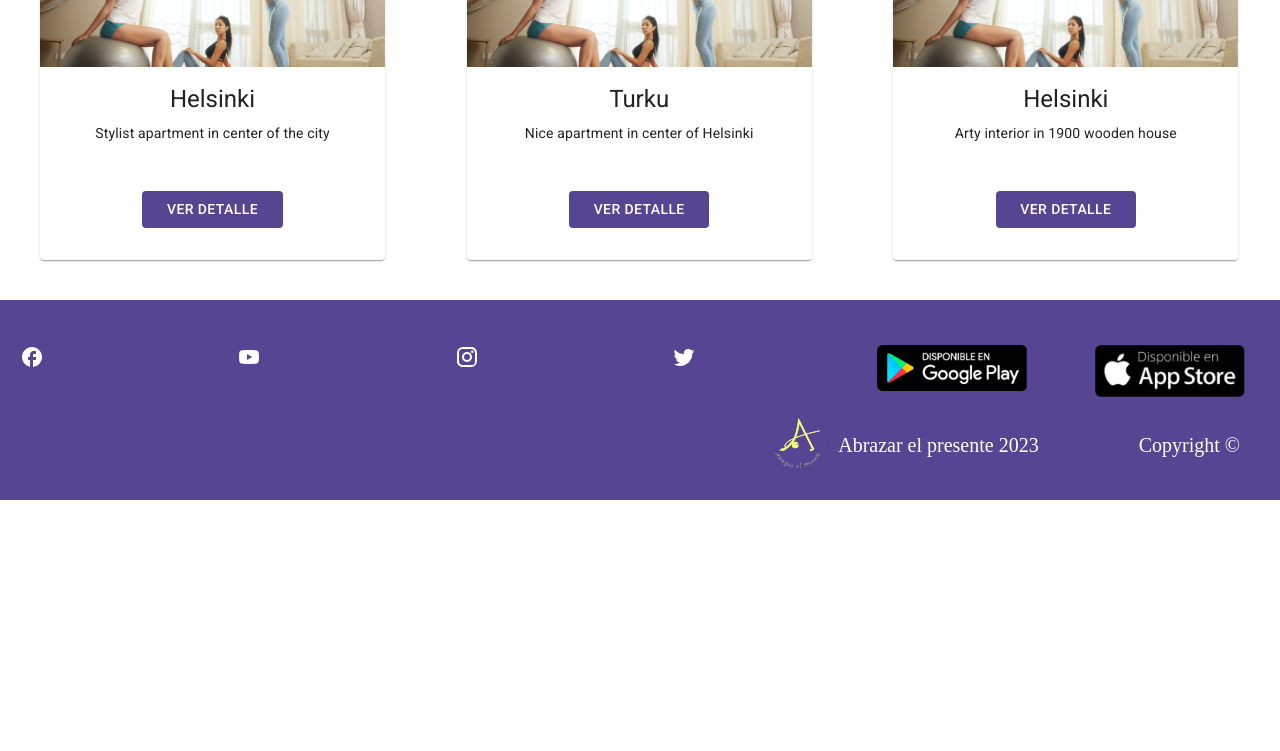
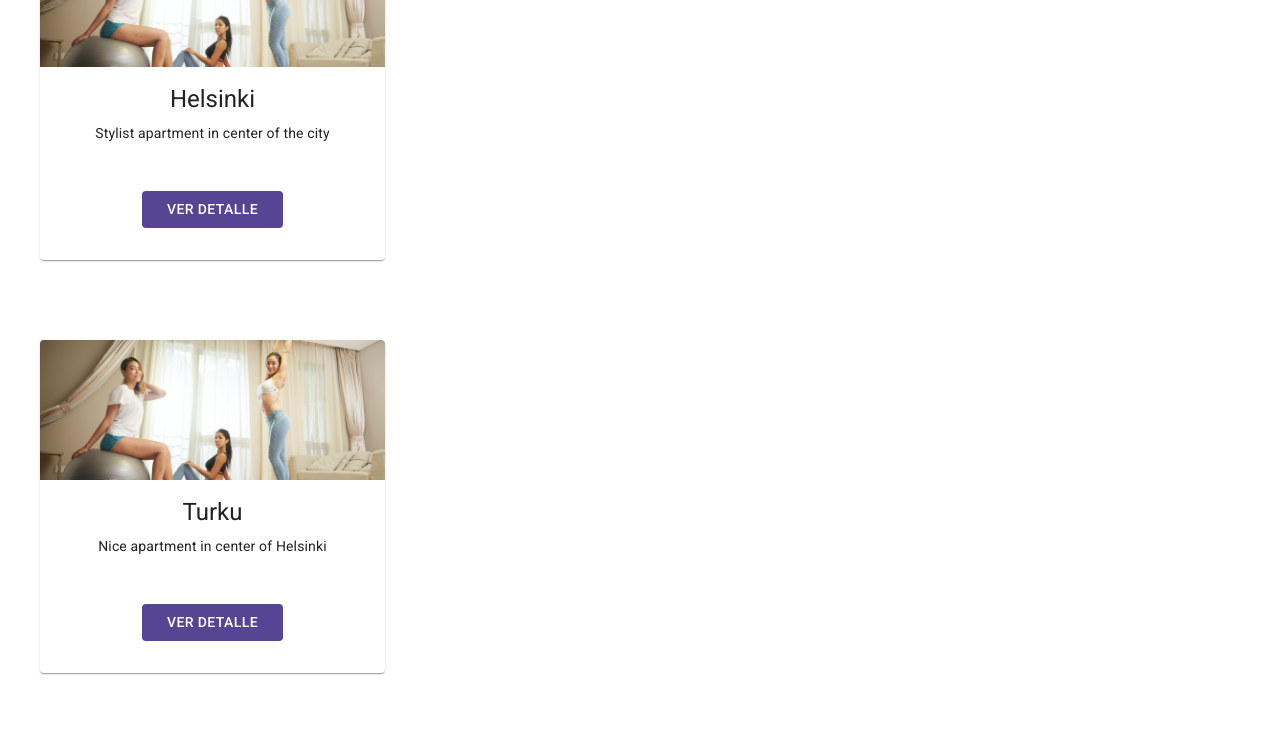
Before and after one commit to pabloencina/e-commerce-react, a React (Create React App) app: page / in a window 1280 px wide. Shown: the part 851-1602 px from the top of the page. Before the commit the page ends 1351 px from the top, so only its background shows below. Built offline with nearby package versions, Linux system fonts and the light colour scheme.

Commit message:
Se creo la sección de productos de oferta

```diff
--- a/src/components/App.jsx
+++ b/src/components/App.jsx
@@ -6,6 +6,7 @@ import Footer from "./Footer";
 import CarouselImages from "./carousel/CarouselImages";
 import { Box } from "@mui/system";
 import SearchAutocomplete from "./navbar/Autocomplete";
+import dataArray from "./ejemplo";
 //import Nosotros from "./Nosotros";
 //import { collection, getDocs } from "firebase/firestore";
 //import { useEffect } from "react";
@@ -13,12 +14,6 @@ import SearchAutocomplete from "./navbar/Autocomplete";
 //import { async } from "@firebase/util";
 
 function App() {
-  const { count, increase } = useAccountant(0);
-
-  const onProductAdded = (quantity) => {
-    increase(quantity);
-  };
-
   // useEffect(() => {
   //   const getUsuarios = async () => {
   //     const datos = await getDocs(collection(db, "usuarios"));
@@ -29,6 +24,13 @@ function App() {
   //   };
   //   getUsuarios();
   // }, []);
+  const { count, increase } = useAccountant(0);
+
+  const onProductAdded = (quantity) => {
+    increase(quantity);
+  };
+
+  const productsToShow = dataArray.filter((card) => card.sale);
 
   return (
     <Box>
@@ -42,12 +44,17 @@ function App() {
       >
         <SearchAutocomplete />
       </Box>
-
-      {/* <Nosotros /> */}
-
       <CarouselImages />
-      {/* <ItemListContainer greeting={"La página se encuentra en reparación"} /> */}
-      <ProductCard onProductAdded={onProductAdded} />
+      {/* <ProductCard onProductAdded={onProductAdded} /> */}
+      {productsToShow.map((product) => {
+        return (
+          <ProductCard
+            product={product}
+            key={product.id}
+            onProductAdded={onProductAdded}
+          />
+        );
+      })}
 
       <Footer />
     </Box>
--- a/src/components/cards/ProductCard.jsx
+++ b/src/components/cards/ProductCard.jsx
@@ -4,16 +4,17 @@ import CardContent from "@mui/material/CardContent";
 import CardMedia from "@mui/material/CardMedia";
 import Typography from "@mui/material/Typography";
 import { Button, Grid } from "@mui/material";
-//import ProductCardPrice from "./ProductCardPrice";
+import ProductCardPrice from "./ProductCardPrice";
 import { Box } from "@mui/system";
-import dataArray from "../ejemplo.js";
+//import dataArray from "../ejemplo.js";
 
 //import useAccountant from "./components/useAccountant";
 // https://unsplash.com/es/t/food-drink
 // https://www.freepik.es/search?format=search&query=comida&type=photo
 // https://storyset.com/food
 //https://www.youtube.com/watch?v=s_Txhh-clVk&t=999s
-export default function ProductCard({ onProductAdded }) {
+export default function ProductCard({ product, onProductAdded }) {
+  const { name, image, description } = product;
   return (
     <Grid
       //m={3}
@@ -21,8 +22,6 @@ export default function ProductCard({ onProductAdded }) {
       //spacing={4}
       //style={{ backgroundColor: "#564592", marginTop: "50px" }}
     >
-      {/* //aca va el map.................................................. */}
-      {dataArray.map((card) => (
       <Grid item xs={12} sm={6} md={4}>
         <Card
           sx={{
@@ -37,7 +36,7 @@ export default function ProductCard({ onProductAdded }) {
         >
           <CardMedia
             sx={{ height: 140 }}
-              image={card.image}
+            image={image}
             title="card indumentaria"
           />
           <CardContent sx={{ flexGrow: 1 }}>
@@ -47,14 +46,14 @@ export default function ProductCard({ onProductAdded }) {
               component="div"
               sx={{ justifyContent: "center", display: "flex" }}
             >
-                {card.name}
+              {name}
             </Typography>
             <Typography
               variant="body2"
               //color="text.secondary"
               sx={{ justifyContent: "center", display: "flex" }}
             >
-                {card.description}
+              {description}
             </Typography>
           </CardContent>
           <Box m={4} style={{ display: "flex", justifyContent: "center" }}>
@@ -72,7 +71,6 @@ export default function ProductCard({ onProductAdded }) {
           {/* <ProductCardPrice onProductAdded={onProductAdded} /> */}
         </Card>
       </Grid>
-      ))}
     </Grid>
   );
 }
--- a/src/components/carousel/CarouselImages.jsx
+++ b/src/components/carousel/CarouselImages.jsx
@@ -5,7 +5,6 @@ import images from "../helper/images";
 import { Box } from "@mui/system";
 
 function CarouselImages() {
-  console.log(images);
   return (
     <Box m={3}>
       <Carousel>
--- a/src/components/ejemplo.js
+++ b/src/components/ejemplo.js
@@ -10,6 +10,7 @@ const dataArray = [
     description: "Stylist apartment in center of the city",
     price: 5200,
     image: cardIndumentaria,
+    stock: 2,
   },
   {
     id: uuidv4(),
@@ -19,6 +20,7 @@ const dataArray = [
     description: "Nice apartment in center of Helsinki",
     price: 8000,
     image: cardIndumentaria,
+    stock: 2,
   },
   {
     id: uuidv4(),
@@ -28,6 +30,7 @@ const dataArray = [
     sale: true,
     description: "Arty interior in 1900 wooden house",
     image: cardIndumentaria,
+    stock: 2,
   },
 ];
 
```
Lines whose indentation alone changed are shown as unchanged.
